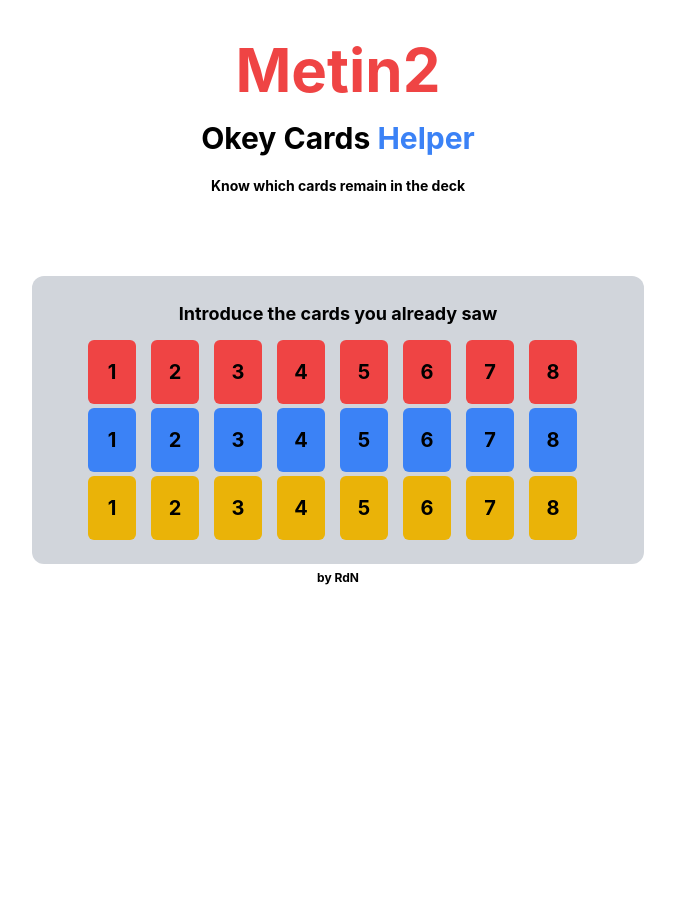
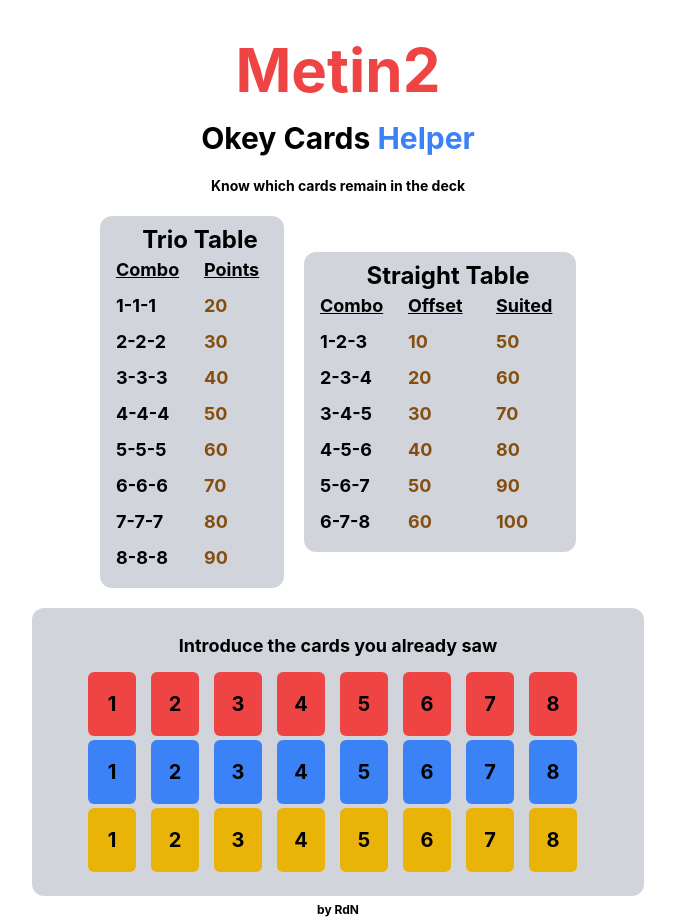
Before and after one commit to gitradonz/okey_cards_helper, a Next.js app: page / in a window 1280 px wide. Shown: the whole page, without its empty margins (302-977 px from the left). Before the commit the page ends 800 px from the top, so only its background shows below. Built offline with nearby package versions, Linux system fonts and the light colour scheme.

Commit message:
Add tables

```diff
--- a/pages/MainPage.js
+++ b/pages/MainPage.js
@@ -30,7 +30,7 @@ export default function MainPage() {
 
   return (
     <main className="flex items-center justify-center flex-col mt-10">
-      <div className=" flex items-center justify-center mb-20 flex-col gap-5">
+      <div className=" flex items-center justify-center mb-5 flex-col gap-5">
         <div className=" font-bold text-6xl">
           <span className="text-red-500">Metin2</span>
         </div>
@@ -40,6 +40,10 @@ export default function MainPage() {
         <h6 className="font-bold text-sm">
           Know which cards remain in the deck
         </h6>
+      </div>
+      <div className="flex items-center justify-center mb-5 gap-5">
+        <TablePoints1 />
+        <TablePoints2 />
       </div>
       <div className="flex items-center flex-col justify-center bg-gray-300 rounded-xl p-6">
         <span className="font-bold text-lg mb-3">
@@ -59,6 +63,74 @@ export default function MainPage() {
   );
 }
 
+const TablePoints1 = () => {
+  return (
+    <div className="flex items-center justify-center flex-col bg-gray-300 rounded-xl pl-4 pt-2 pb-4">
+      <span className="text-2xl font-bold">Trio Table</span>
+      <div className="grid grid-cols-2 gap-2 content-center">
+        <span className="text-lg font-bold content-center w-20 underline">
+          Combo
+        </span>
+        <span className="text-lg font-bold w-20 content-center underline">
+          Points
+        </span>
+        <span className="text-lg font-bold">1-1-1</span>
+        <span className="text-lg font-bold text-yellow-800">20</span>
+        <span className="text-lg font-bold">2-2-2</span>
+        <span className="text-lg font-bold text-yellow-800">30</span>
+        <span className="text-lg font-bold">3-3-3</span>
+        <span className="text-lg font-bold text-yellow-800">40</span>
+        <span className="text-lg font-bold">4-4-4</span>
+        <span className="text-lg font-bold text-yellow-800">50</span>
+        <span className="text-lg font-bold">5-5-5</span>
+        <span className="text-lg font-bold text-yellow-800">60</span>
+        <span className="text-lg font-bold">6-6-6</span>
+        <span className="text-lg font-bold text-yellow-800">70</span>
+        <span className="text-lg font-bold">7-7-7</span>
+        <span className="text-lg font-bold text-yellow-800">80</span>
+        <span className="text-lg font-bold">8-8-8</span>
+        <span className="text-lg font-bold text-yellow-800">90</span>
+      </div>
+    </div>
+  );
+};
+const TablePoints2 = () => {
+  return (
+    <div className="flex items-center justify-center flex-col bg-gray-300 rounded-xl pl-4 pt-2 pb-4">
+      <span className="text-2xl font-bold">Straight Table</span>
+      <div className="grid grid-cols-3 gap-2 content-center">
+        <span className="text-lg font-bold content-center w-20 underline">
+          Combo
+        </span>
+        <span className="text-lg font-bold w-20 content-center underline">
+          Offset
+        </span>
+        <span className="text-lg font-bold w-20 content-center underline">
+          Suited
+        </span>
+        <span className="text-lg font-bold">1-2-3</span>
+        <span className="text-lg font-bold text-yellow-800">10</span>
+        <span className="text-lg font-bold text-yellow-800">50</span>
+        <span className="text-lg font-bold">2-3-4</span>
+        <span className="text-lg font-bold text-yellow-800">20</span>
+        <span className="text-lg font-bold text-yellow-800">60</span>
+        <span className="text-lg font-bold">3-4-5</span>
+        <span className="text-lg font-bold text-yellow-800">30</span>
+        <span className="text-lg font-bold text-yellow-800">70</span>
+        <span className="text-lg font-bold">4-5-6</span>
+        <span className="text-lg font-bold text-yellow-800">40</span>
+        <span className="text-lg font-bold text-yellow-800">80</span>
+        <span className="text-lg font-bold">5-6-7</span>
+        <span className="text-lg font-bold text-yellow-800">50</span>
+        <span className="text-lg font-bold text-yellow-800">90</span>
+        <span className="text-lg font-bold">6-7-8</span>
+        <span className="text-lg font-bold text-yellow-800">60</span>
+        <span className="text-lg font-bold text-yellow-800">100</span>
+      </div>
+    </div>
+  );
+};
+
 const Card = (props) => {
   const [selected, setSelected] = useState(false);
 
```
